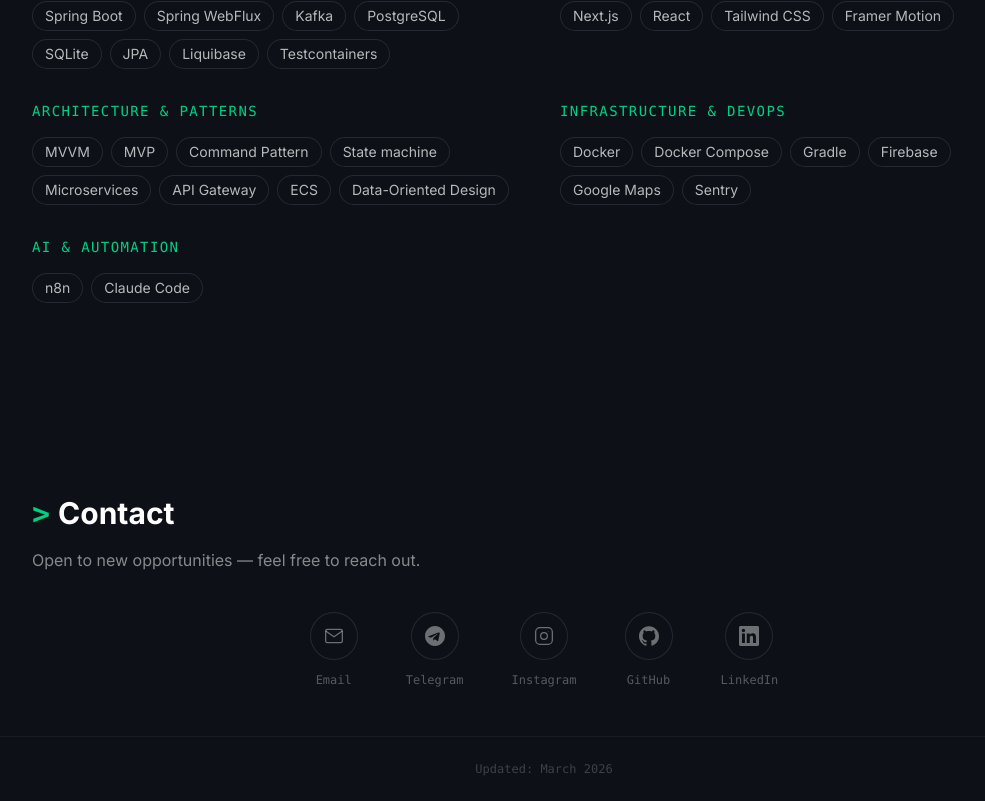
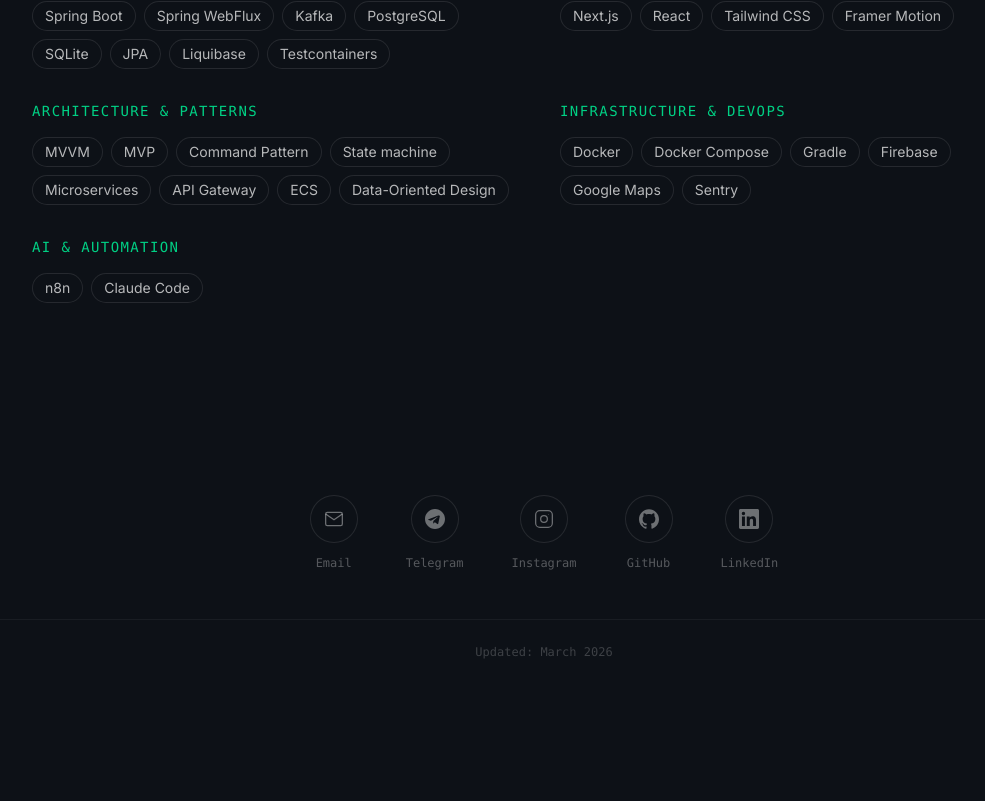
Before and after one commit to BargystV/portfolio, a Next.js app: page / in a window 1280 px wide. Shown: the part 6447-7248 px from the top of the page, without its empty margins (96-1081 px from the left). After the commit the page ends 7131 px from the top, so only its background shows below. Built offline with nearby package versions, Linux system fonts and the light colour scheme.

Commit message:
Remove title and subtitle from Contact section

```diff
--- a/components/Contact.tsx
+++ b/components/Contact.tsx
@@ -1,7 +1,6 @@
 'use client';
 
 import { motion } from 'framer-motion';
-import { useLanguage } from '@/lib/LanguageContext';
 
 /**
  * Список контактных ссылок.
@@ -48,35 +47,9 @@
  * Внешние ссылки (http/https) открываются в новой вкладке.
  */
 export default function Contact() {
-  // Получаем функцию перевода из языкового контекста
-  const { t } = useLanguage();
-
   return (
     <section id="contact" className="pt-24 pb-12 px-4">
       <div className="max-w-5xl mx-auto">
-        {/* Заголовок секции с анимацией появления при скролле */}
-        <motion.h2
-          initial={{ opacity: 0, y: 20 }}
-          whileInView={{ opacity: 1, y: 0 }}
-          viewport={{ once: true }}
-          transition={{ duration: 0.5 }}
-          className="text-2xl sm:text-3xl font-bold text-white mb-4"
-        >
-          <span className="text-[#00d084] font-mono mr-2">{'>'}</span>
-          {t('contact_title')}
-        </motion.h2>
-
-        {/* Подзаголовок — призыв к контакту через i18n */}
-        <motion.p
-          initial={{ opacity: 0, y: 16 }}
-          whileInView={{ opacity: 1, y: 0 }}
-          viewport={{ once: true }}
-          transition={{ duration: 0.5, delay: 0.1 }}
-          className="text-white/50 mb-10"
-        >
-          {t('contact_subtitle')}
-        </motion.p>
-
         {/* Горизонтальный ряд иконок контактов */}
         <div className="flex flex-wrap justify-center gap-8 sm:gap-12">
           {contactLinks.map((link, i) => (
--- a/lib/i18n.ts
+++ b/lib/i18n.ts
@@ -150,7 +150,6 @@
 
     // Contact
     contact_title: 'Contact',
-    contact_subtitle: 'Open to new opportunities — feel free to reach out.',
     contact_location: 'Pyatigorsk, Russia',
     updated_at: 'Updated',
   },
@@ -294,7 +293,6 @@
 
     // Contact
     contact_title: 'Контакты',
-    contact_subtitle: 'Открыт к новым возможностям — пишите.',
     contact_location: 'Пятигорск, Россия',
     updated_at: 'Обновлено',
   },
```
